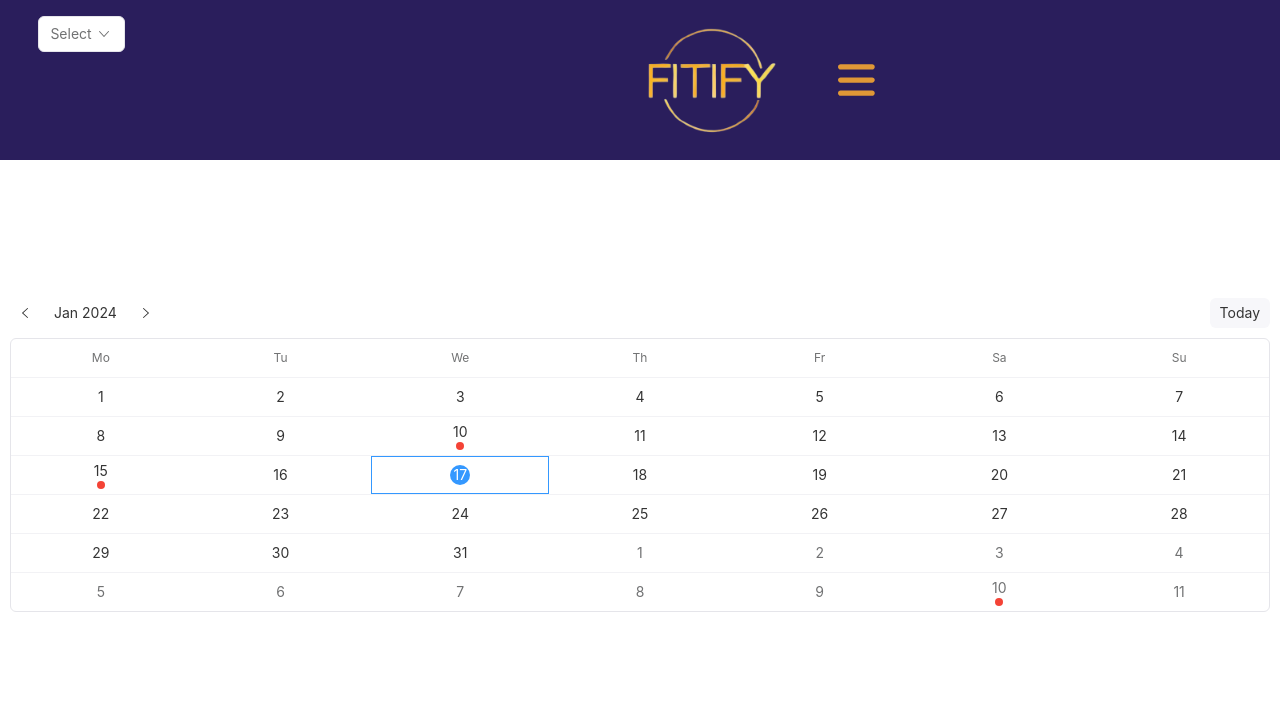
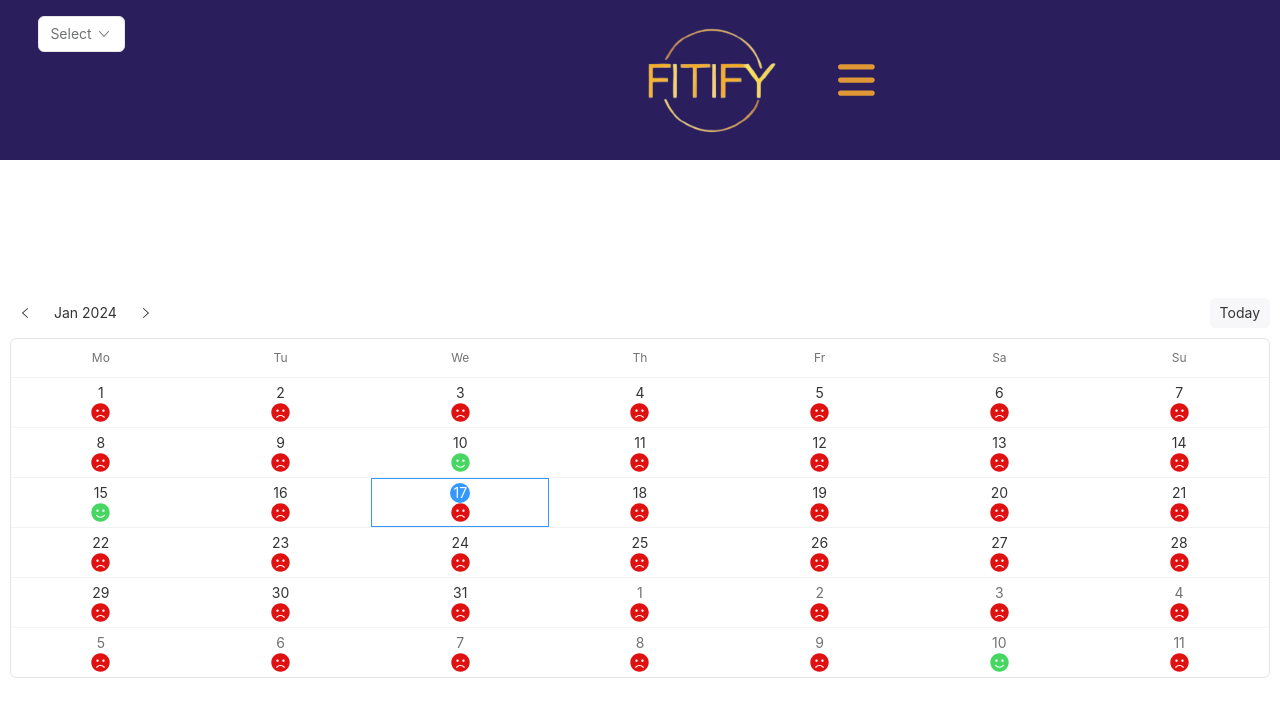
Before and after one commit to Shadow-Nic/SPA-Final-Project, a React (Vite) app: page /calendar in a window 1280 px wide. Shown: the top 716 px of the page. Built offline with nearby package versions, Linux system fonts and the light colour scheme.

Commit message:
Edit calendar

```diff
--- a/package.json
+++ b/package.json
@@ -21,6 +21,7 @@
     "react-chartjs-2": "^5.2.0",
     "react-dom": "^18.2.0",
     "react-fontawesome": "^1.7.1",
+    "react-icons": "^5.0.1",
     "react-router-dom": "^6.21.2",
     "rsuite": "^5.50.0"
   },
--- a/src/Style/Profile.css
+++ b/src/Style/Profile.css
@@ -12,6 +12,7 @@
     -moz-border-radius: 15px;
     -ms-border-radius: 15px;
     -o-border-radius: 15px;
+    background-image: linear-gradient(rgb(108, 31, 31), rgb(81, 81, 15), rgb(97, 58, 187));
 }
 
 .Profile h2 {
--- a/src/components/CalendarPlan.jsx
+++ b/src/components/CalendarPlan.jsx
@@ -1,4 +1,5 @@
 import { Calendar, Badge } from 'rsuite';
+import { FaSmile, FaFrown} from 'react-icons/fa';
 
 function getTodoList(date) {
   const day = date.getDate();
@@ -28,10 +29,10 @@ const CalendarPlan = () => {
     const list = getTodoList(date);
 
     if (list.length) {
-      return <Badge className="calendar-todo-item-badge" />;
+      return <FaSmile size={19} color='#47d661' />;
+    } else {
+      return <FaFrown size={19} color='#df1111' />;
     }
-
-    return null;
   }
   return (
     <div className='calendar'>
```
Also changed, not shown: 1 other file (tests, documents, lock files or other folders).
